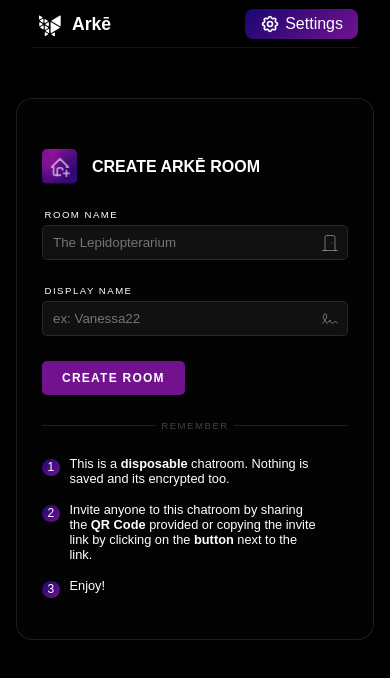
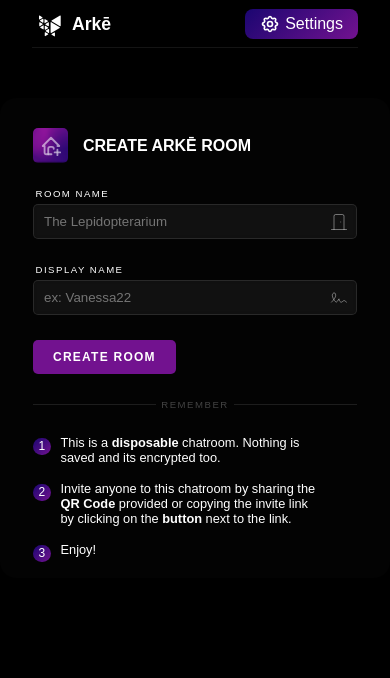
Before and after one commit to Hasala2002/arke, a React (Vite) app: page /createroom in a window 390 px wide. Shown: the top 678 px of the page. Built offline with nearby package versions, Linux system fonts and the light colour scheme; no server answers; a small style sheet from the web is missing; a web font is replaced by a local one.

Commit message:
Responsive Update

```diff
--- a/src/components/styles/Auth.module.scss
+++ b/src/components/styles/Auth.module.scss
@@ -1,4 +1,6 @@
 @import "../../assets/colors.scss";
+@import "../../index.scss";
+
 .Auth {
   margin-top: 48px;
   width: 100%;
@@ -468,6 +470,11 @@
     width: 100%;
     min-width: unset;
     padding: 25px 0;
+
+    form {
+      border: 0px;
+      padding: 30px 33px 0px 33px;
+    }
   }
 }
 
--- a/src/components/styles/MainApp.module.scss
+++ b/src/components/styles/MainApp.module.scss
@@ -87,4 +87,8 @@
   .SideBarClosed {
     min-width: unset;
   }
+
+  .App {
+    border: 0px;
+  }
 }
--- a/src/index.scss
+++ b/src/index.scss
@@ -90,8 +90,9 @@ $dot-space: 75px;
 
 @media screen and (max-width: 420px) {
   .App {
-    padding-left: 16px;
-    padding-right: 16px;
+    padding-left: 0px;
+    padding-right: 0px;
+    padding-bottom: 18px;
   }
 }
 
```
